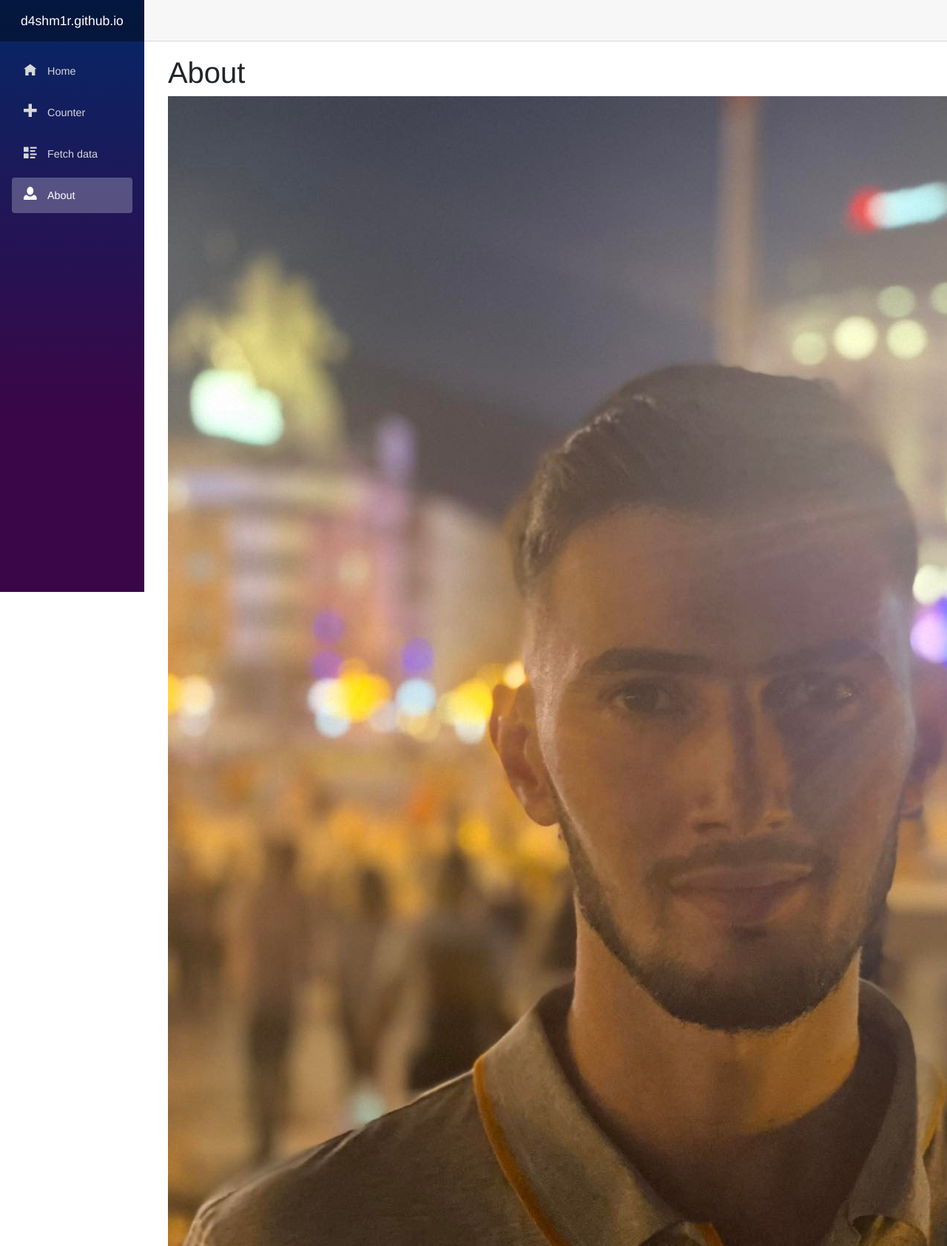
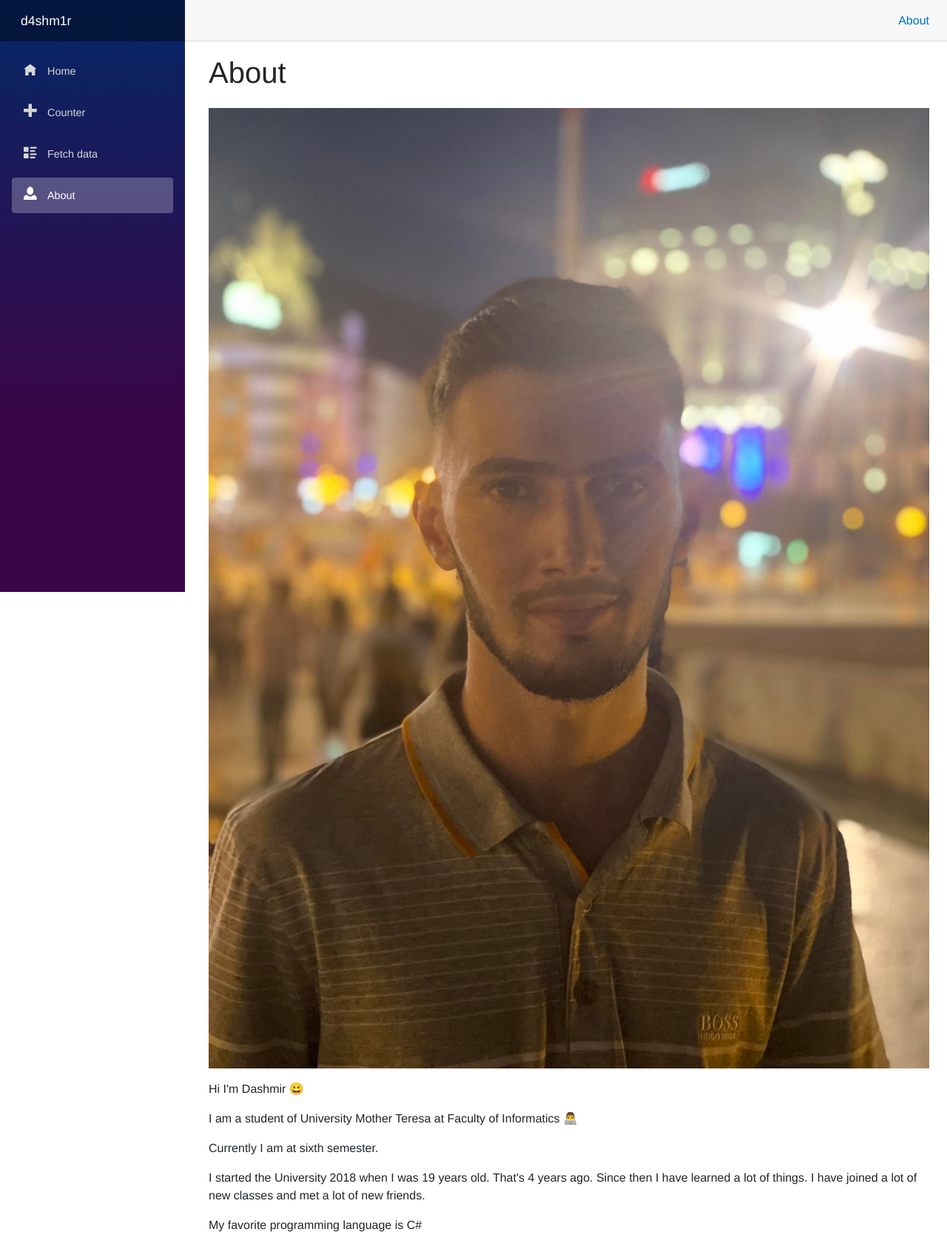
Before and after one commit to d4shm1r/d4shm1r.github.io, an ASP.NET Core app: page /about in a window 1280 px wide; the page is wider, and only the part inside the window is pictured. Shown: the top 1684 px of that part at 74% size. Run offline with ASP.NET Core 8, Linux system fonts and the light colour scheme; style sheets or scripts are compiled from the project's sources.

Commit message:
update project

```diff
--- a/d4shm1r.github.io/Pages/About.razor
+++ b/d4shm1r.github.io/Pages/About.razor
@@ -4,7 +4,7 @@
 
 <h1>About</h1>
 
-<img src="/profile.jpg"/>
+<img src="/profile.jpg" class="img-fluid mx-auto my-3"/>
 
 <p>Hi I'm Dashmir 😀</p>
 
--- a/d4shm1r.github.io/Shared/NavMenu.razor
+++ b/d4shm1r.github.io/Shared/NavMenu.razor
@@ -1,6 +1,6 @@
 <div class="top-row ps-3 navbar navbar-dark">
     <div class="container-fluid">
-        <a class="navbar-brand" href="">d4shm1r.github.io</a>
+        <a class="navbar-brand" href="">d4shm1r</a>
         <button title="Navigation menu" class="navbar-toggler" @onclick="ToggleNavMenu">
             <span class="navbar-toggler-icon"></span>
         </button>
--- a/d4shm1r.github.io/wwwroot/index.html
+++ b/d4shm1r.github.io/wwwroot/index.html
@@ -4,7 +4,7 @@
 <head>
     <meta charset="utf-8" />
     <meta name="viewport" content="width=device-width, initial-scale=1.0, maximum-scale=1.0, user-scalable=no" />
-    <title>d4shm1r.github.io</title>
+    <title>d4shm1r</title>
     <base href="/ " />
     <link href="css/bootstrap/bootstrap.min.css" rel="stylesheet" />
     <link href="css/app.css" rel="stylesheet" />
```
